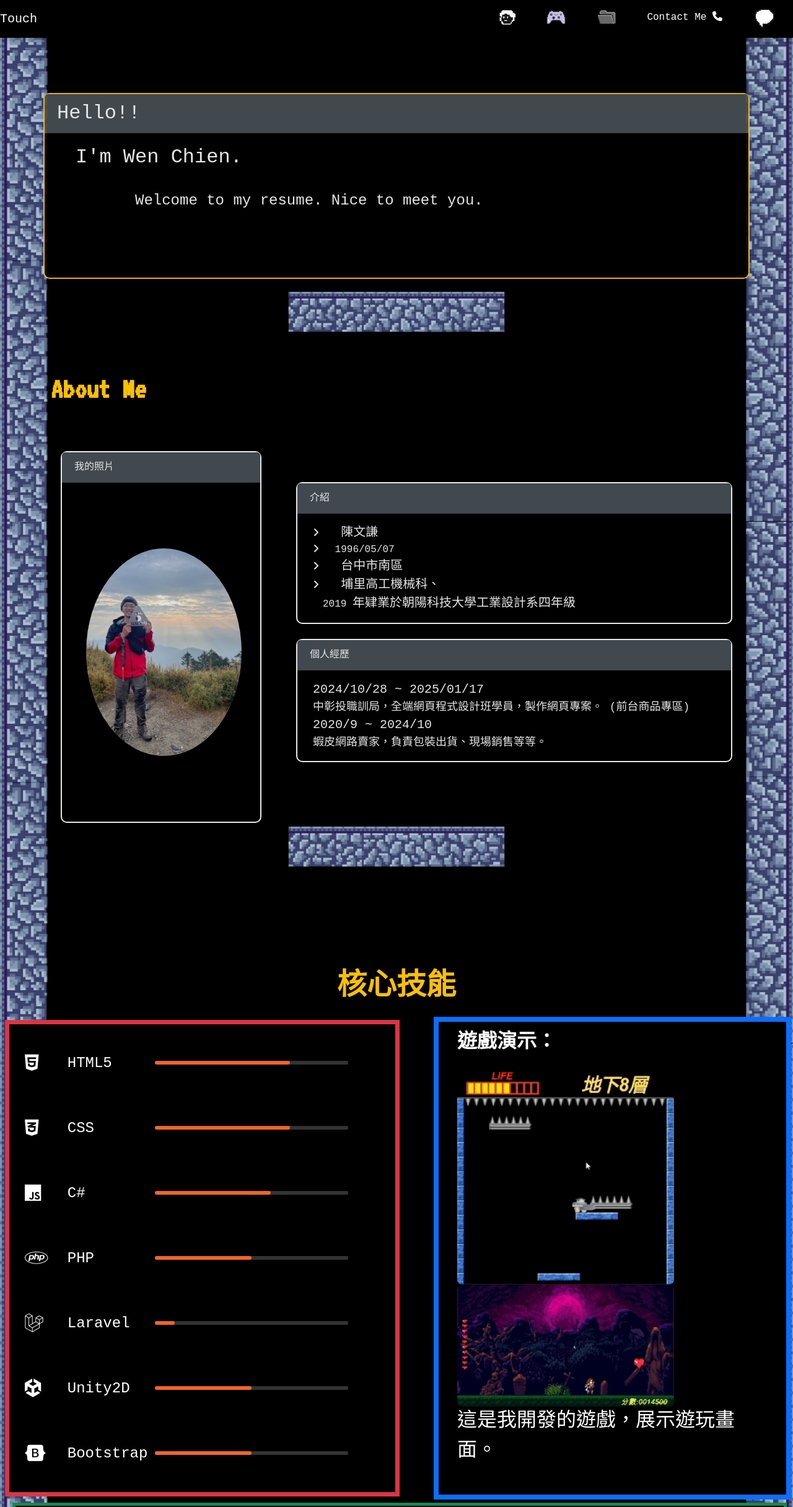
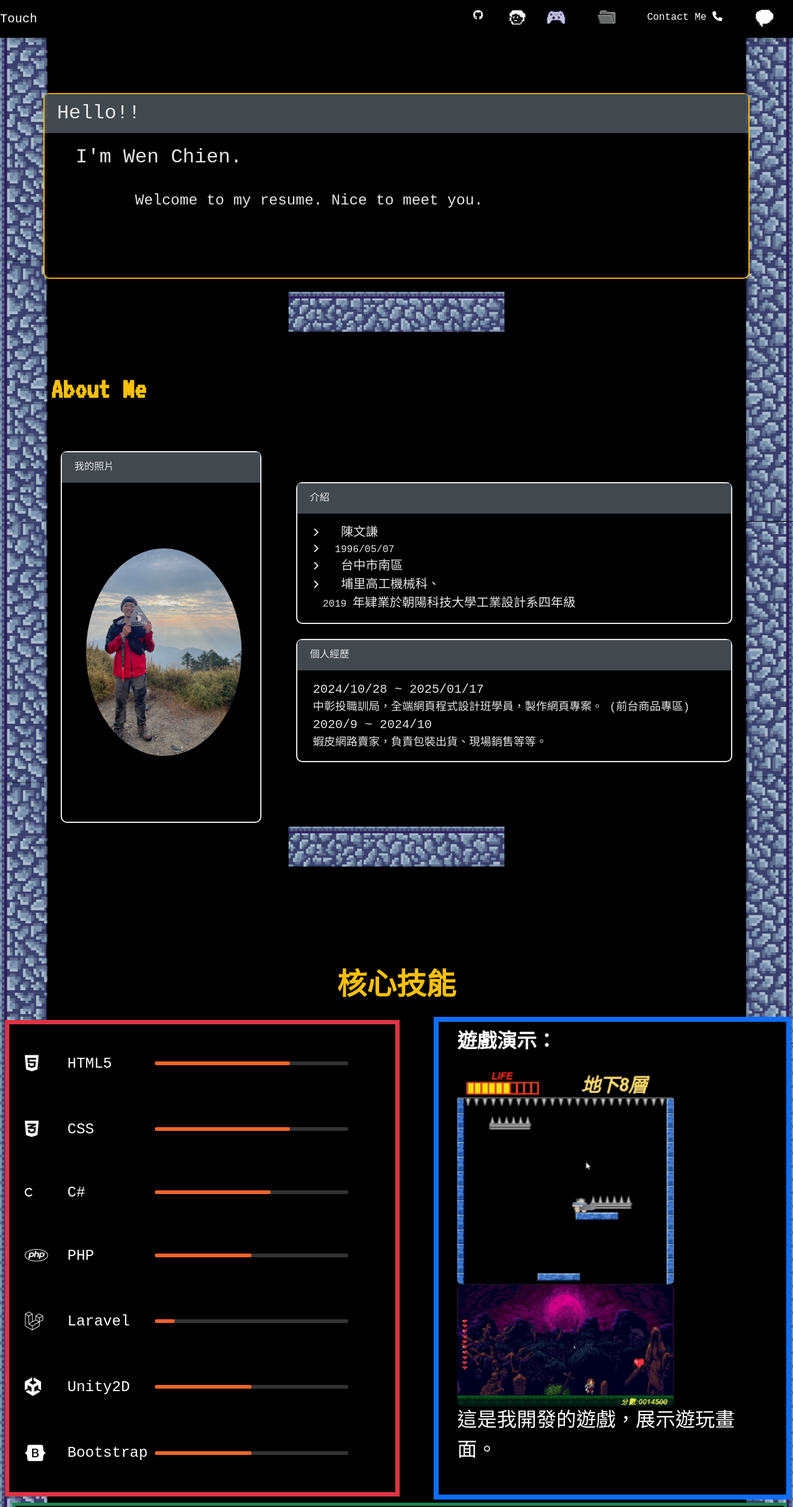
Before and after one commit to zu00524229/zuchien.github.io, a plain HTML site: page Resume/index.htm in a window 1280 px wide. Shown: the top 2432 px of the page at 62% size. Drawn offline with nearby package versions, Linux system fonts and the light colour scheme; some packages are replaced by stand-ins of ours; a script that the page names is missing.

Commit message:
Update index.htm

```diff
--- a/Resume/index.htm
+++ b/Resume/index.htm
@@ -37,6 +37,13 @@
           <!-- ms-auto 用來將項目靠右 -->
           <li class="nav-item">
             <!-- 手機模式顯示文字，桌面模式顯示圖片 -->
+            <li class="nav-item">
+            <!-- 手機模式顯示文字，桌面模式顯示圖片 -->
+            <a class="nav-link text-white d-none d-lg-block" href="https://github.com/zu00524229/Portfolio">
+             <i class="fa-brands fa-github"></i>
+            </a>
+            <a class="nav-link text-white d-block d-lg-none" href="#MySkill">Skill</a>
+          </li>
             <a class="nav-link text-white d-none d-lg-block" href="#about">
               <img src="images/aboutMe.png" alt="About Me" />
             </a>
@@ -196,7 +203,7 @@
             </tr>
             <tr>
               <td style="padding-right: 10px; width: 30px">
-                <i class="fa-brands fa-js" style="font-size: 30px"></i>
+                <i class="fa-solid fa-c"></i></i>
               </td>
               <td style="padding-left: 5px; text-align: left; font-size: 1.5rem">C#</td>
               <td style="width: 100%">
```
